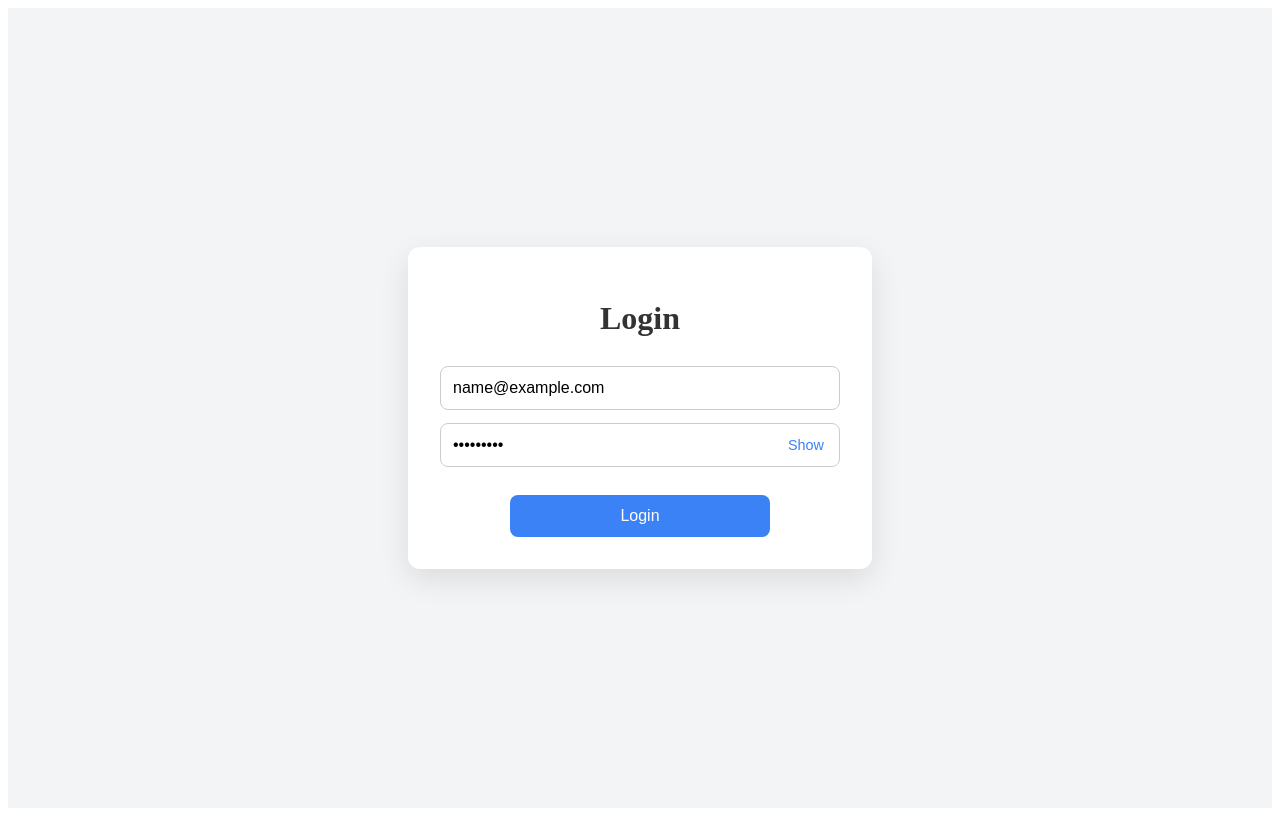
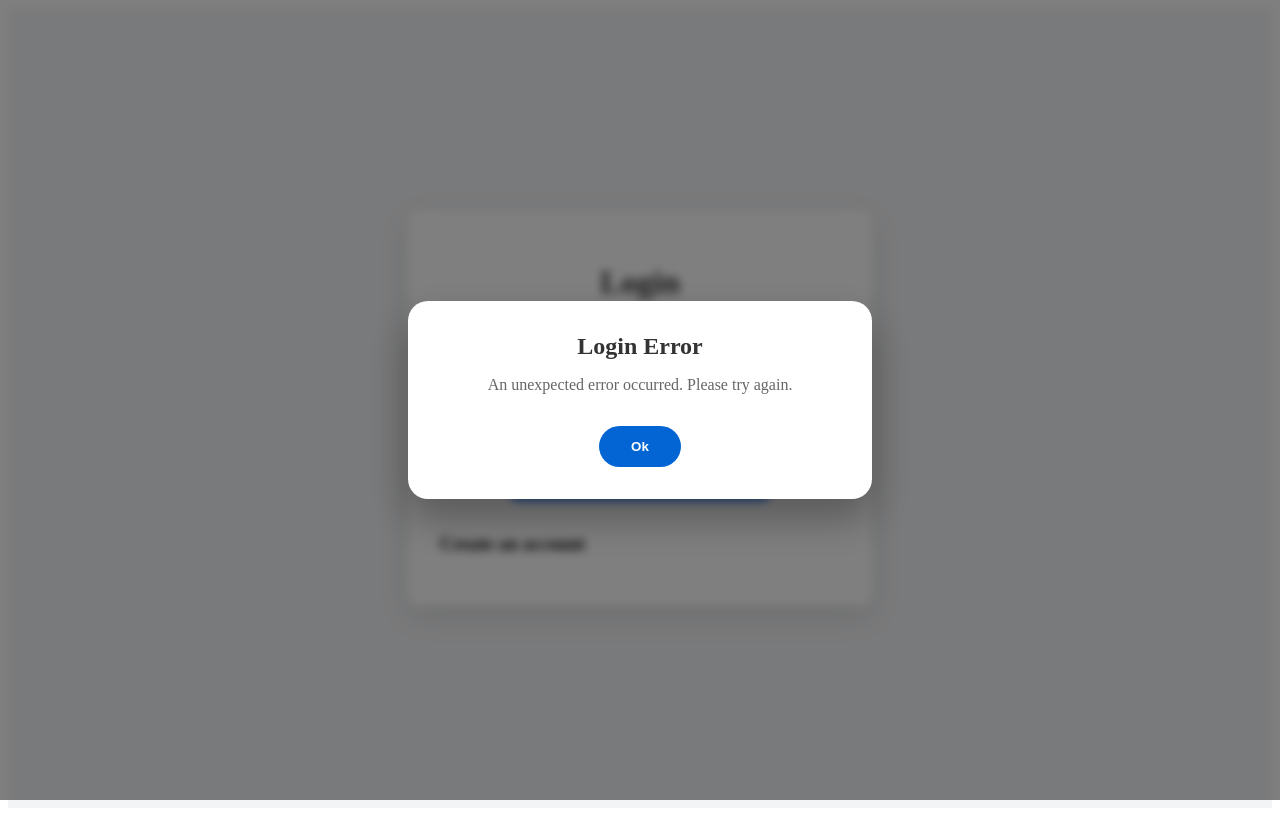
Before and after one commit to maruffhasan/hotel-management-system, a React (Create React App) app in the folder frontend/: page /login in a window 1280 px wide. Both pictures are taken after typing "name@example.com", "Sample123" into the empty fields and a click on the button "Login". Built offline with nearby package versions, Linux system fonts and the light colour scheme; no server answers.

Commit message:
user_signup not completed yet everything else works fine

```diff
--- a/frontend/src/App.js
+++ b/frontend/src/App.js
@@ -18,6 +18,7 @@ function App() {
       <Routes>
         <Route path="/" element={<Home />} />
         <Route path="/login" element={<Login setRole={setRole} />} />
+        {/* <Route path="/usersignup" element={role === "user" ? <UserSignup/> : <Navigate to ="/login"/>}/> */}
         <Route path="/rooms" element={role === "user" ? <RoomList /> : <Navigate to="/login" />} />
         <Route path="/booking" element={role === "user" ? <Booking /> : <Navigate to="/login" />} />
         <Route path="/chatbot" element={<Chatbot />} />
--- a/frontend/src/api/index.js
+++ b/frontend/src/api/index.js
@@ -8,7 +8,9 @@ export async function loginUser(email, password) {
   });
    if (!res.ok) {
     const text = await res.text();  // get plain text response
-    throw new Error(text);
+    const error=new Error(text);
+    error.status=res.status;
+    throw error;
   }
 
   return await res.json();
--- a/frontend/src/pages/Login.js
+++ b/frontend/src/pages/Login.js
@@ -2,11 +2,14 @@ import React, { useState } from "react";
 import { useNavigate } from "react-router-dom";
 import { loginUser } from "../api";
 import styles from "./Login.module.css"
+import {getErrorMessageByStatus} from "./loginUtils"
 
 export default function Login({ setRole }) {
   const [email, setEmail] = useState("");
   const [password, setPassword] = useState("");
   const [showPassword, setShowPassword] = useState(false);
+  const [showError,setShowError] = useState(false);
+  const [errorMessage,setErrorMessage] = useState("");
   const navigate = useNavigate();
 
   async function handleSubmit(e) {
@@ -23,7 +26,10 @@ export default function Login({ setRole }) {
     }
     catch(err)
     {
-        alert(err.message);
+        const status = err.status || null;
+        const message = getErrorMessageByStatus(status);
+        setErrorMessage(message);
+        setShowError(true);
     }
   }
 
@@ -57,7 +63,28 @@ export default function Login({ setRole }) {
           </button>
         </div>
         <button type="submit" className={styles.loginButton}>Login</button>
+        <div>
+            <h3>Create an account</h3>
+        </div>
       </form>
+
+      {/*modal*/}
+      {showError && (
+        <div className={styles.modalOverlay}>
+          <div className={styles.modal}>
+            <h3>Login Error</h3>
+            <p>{errorMessage}</p>
+            <div className={styles.modalActions}>
+              <button
+                className={styles.cancelBtn}
+                onClick={()=> setShowError(!showError)}
+              >
+                Ok
+              </button>
+            </div>
+          </div>
+        </div>
+      )}
     </div>
   );
 }
--- a/frontend/src/pages/Login.module.css
+++ b/frontend/src/pages/Login.module.css
@@ -101,3 +101,61 @@
 .loginButton:hover {
   background-color: #2563eb;
 }
+
+/*Modal overlay*/
+.modalOverlay {
+  position: fixed;
+  top: 0;
+  left: 0;
+  right: 0;
+  bottom: 0;
+  background: rgba(0, 0, 0, 0.5);
+  display: flex;
+  align-items: center;
+  justify-content: center;
+  z-index: 1000;
+  backdrop-filter: blur(5px);
+}
+
+.modal {
+  background: white;
+  padding: 2rem;
+  border-radius: 20px;
+  box-shadow: 0 20px 40px rgba(0, 0, 0, 0.3);
+  max-width: 400px;
+  width: 90%;
+  text-align: center;
+}
+
+.modal h3 {
+  margin: 0 0 1rem 0;
+  font-size: 1.5rem;
+  color: #333;
+}
+
+.modal p {
+  margin: 0 0 2rem 0;
+  color: #666;
+  font-size: 1rem;
+}
+
+.modalActions {
+  display: flex;
+  gap: 1rem;
+  justify-content: center;
+}
+
+.cancelBtn {
+  background: #0365d4; /* burnt orange */
+  color: white;
+  border: none;
+  padding: 0.8rem 2rem;
+  border-radius: 50px;
+  font-weight: 600;
+  cursor: pointer;
+  transition: all 0.3s ease;
+}
+
+.cancelBtn:hover {
+  background: #dfe6e9;
+}
--- /dev/null
+++ b/frontend/src/pages/loginUtils.js
@@ -0,0 +1,15 @@
+//login error text generator
+export const getErrorMessageByStatus = (status) => {
+  if (!status) return "An unexpected error occurred. Please try again.";
+
+  const messages = {
+    400: "Bad request. Please check your input.",
+    401: "Unauthorized. Please log in again.",
+    403: "You do not have permission to access this resource.",
+    404: "Requested resource not found.",
+    500: "Internal server error. Please try again later.",
+    503: "Server is currently unavailable. Try again soon.",
+  };
+
+  return messages[status] || `Unexpected error (status ${status}). Please try again.`;
+};
```
Also changed, not shown: frontend/src/pages/dashboardUtils.js (added, +275 -0 lines), frontend/src/pages/UserSignup.js (added).
